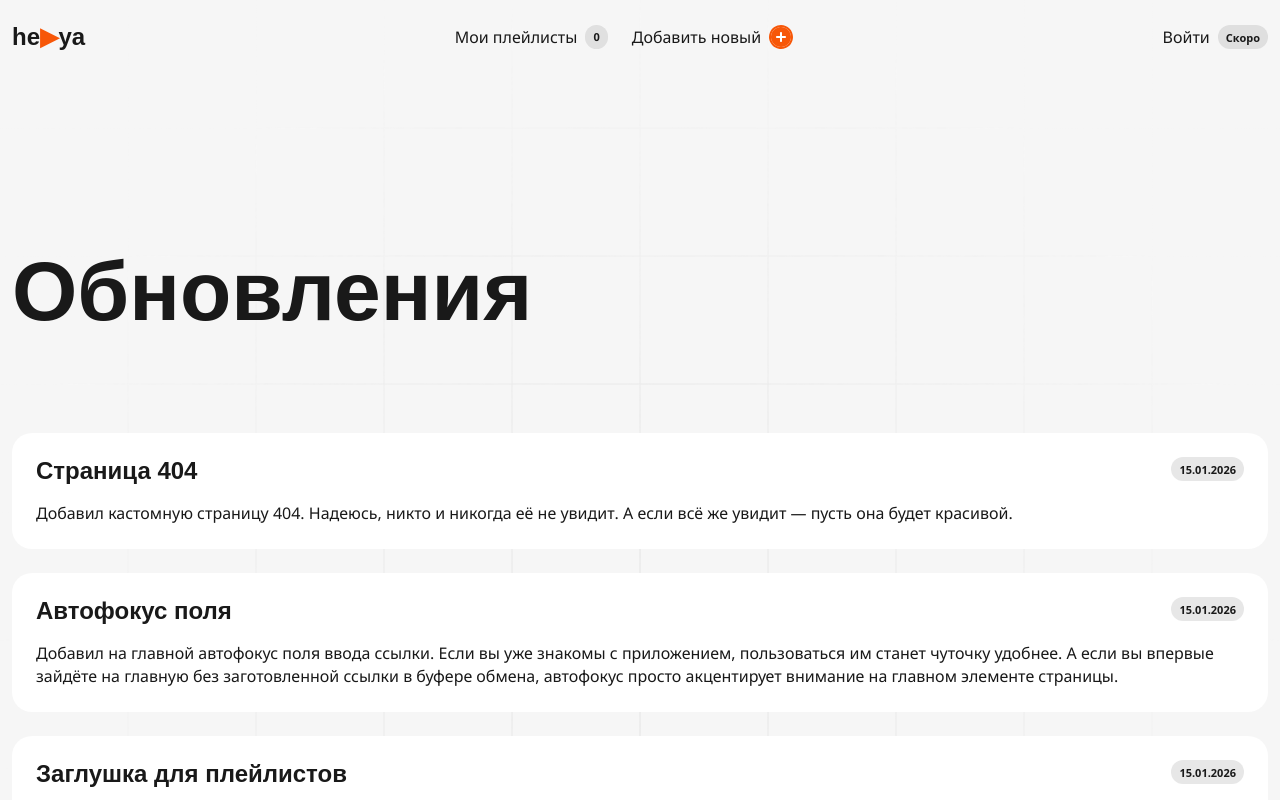
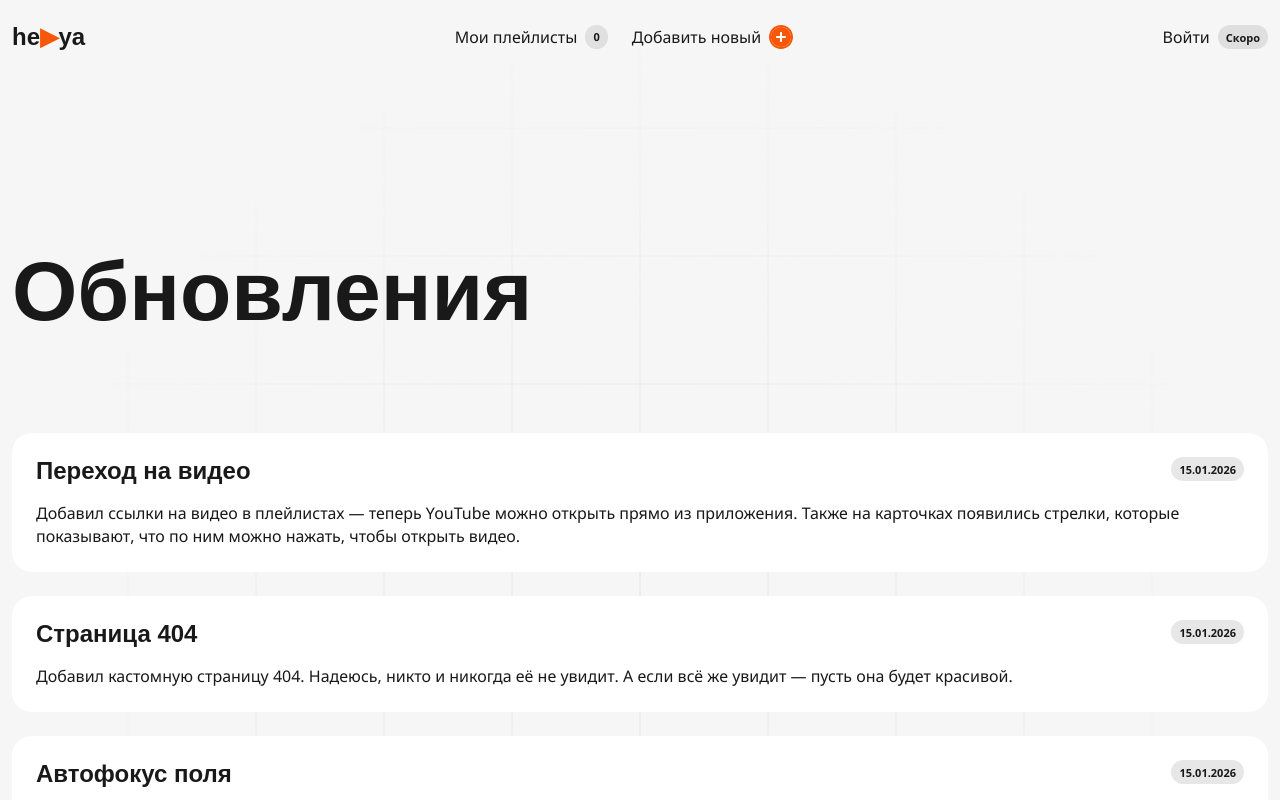
Before and after one commit to sibvan/he-ya, a Next.js app: page /updates in a window 1280 px wide. Shown: the top 800 px of the page. Built offline with nearby package versions, Linux system fonts and the light colour scheme; a web font is replaced by a local one.

Commit message:
add update

```diff
--- a/app/updates/page.tsx
+++ b/app/updates/page.tsx
@@ -3,6 +3,12 @@
 import Status from "@/components/ui/Status";
 
 const content = [
+  {
+    title: "Переход на видео",
+    date: "15.01.2026",
+    description:
+      "Добавил ссылки на видео в плейлистах — теперь YouTube можно открыть прямо из приложения. Также на карточках появились стрелки, которые показывают, что по ним можно нажать, чтобы открыть видео.",
+  },
   {
     title: "Страница 404",
     date: "15.01.2026",
```
